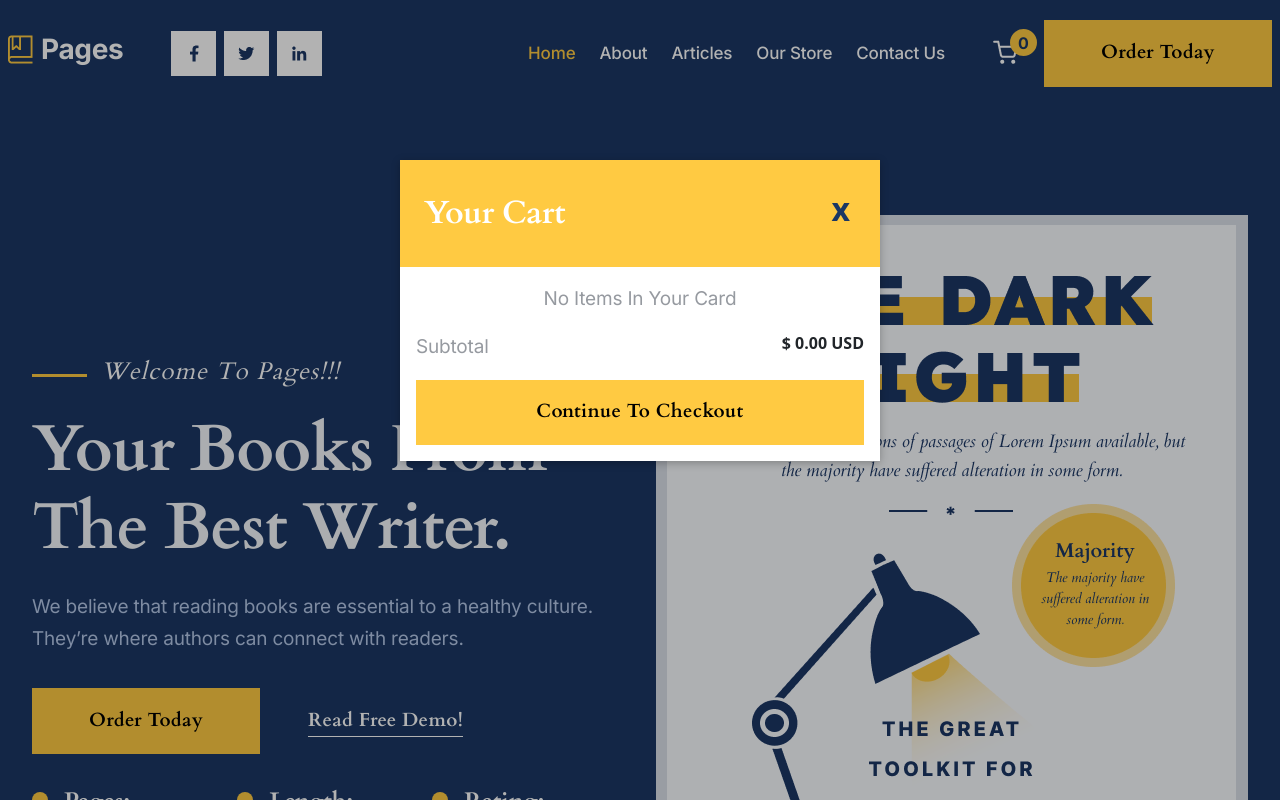
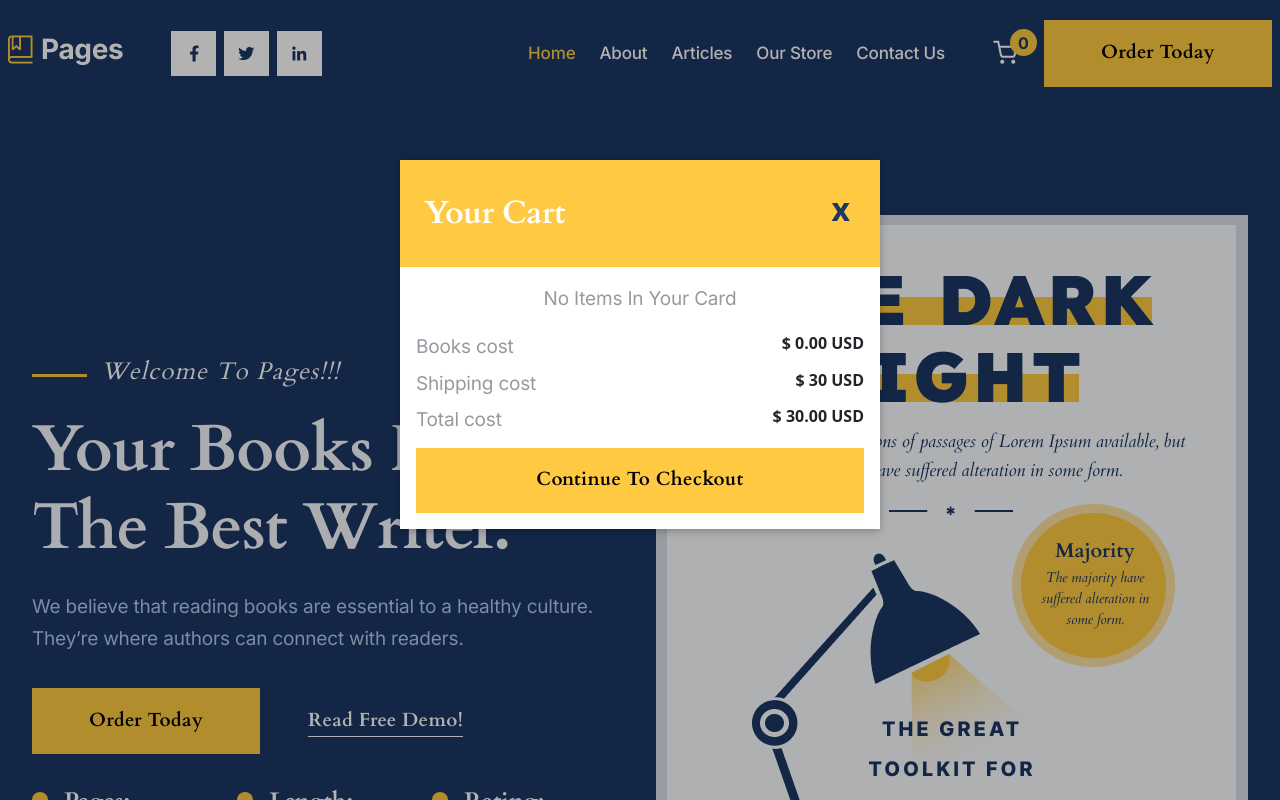
Before and after one commit to Szidelo/Book-store-vuejs, a Vue app: page /home in a window 1280 px wide. Both pictures are taken after a click on the picture 1005 px from the left and 51 px from the top of the page. Shown: the top 800 px of the page. Built offline with nearby package versions, Linux system fonts and the light colour scheme.

Commit message:
shipment cost and logic added to Cart class

```diff
--- a/src/App.vue
+++ b/src/App.vue
@@ -43,7 +43,7 @@ export default defineComponent({
 }
 
 ::-webkit-scrollbar {
-	display: none;
+	display: none; /* Chrome */
 }
 
 .container {
@@ -56,6 +56,11 @@ section {
 
 main {
 	min-height: 100vh;
+}
+
+.custom-card {
+	box-shadow: 0px 5px 10px 0px rgba(4, 11, 20, 0.15);
+	border-radius: 10px;
 }
 
 .color-blue {
--- a/src/classes/Cart.ts
+++ b/src/classes/Cart.ts
@@ -4,6 +4,7 @@ import { ref } from "vue";
 class Cart {
 	private items = ref<CartItem[]>([]);
 	private key = "cart-items";
+	private shipmentCost = 30;
 
 	constructor() {
 		this.items.value = this.getItems();
@@ -31,39 +32,51 @@ class Cart {
 		return JSON.parse(localStorage.getItem(this.key) || "[]") as CartItem[];
 	}
 
+	public getShipmentCost() {
+		return this.getTotal() <= 100 ? this.shipmentCost : 0;
+	}
+
 	public getTotal() {
-        return this.items.value.reduce((acc, item) => {
+		const total = this.items.value.reduce((acc, item) => {
 			const itemPrice = +(item.product.price * item.quantity).toFixed(2);
 			return acc + itemPrice;
 		}, 0);
+
+		return total;
+	}
+
+	public getTotalWithShipment() {
+		return this.getTotal() < 100
+			? this.getTotal() + this.shipmentCost
+			: this.getTotal();
 	}
 
 	public getTotalQuantity() {
 		return this.items.value.reduce((total, item) => {
-            return total += item.quantity
-        }, 0)
+			return (total += item.quantity);
+		}, 0);
 	}
 
 	public removeItem(itemId: string) {
 		const index = this.items.value.findIndex((item) => {
-            return item.product.id === itemId
-        })
+			return item.product.id === itemId;
+		});
 
-        this.items.value.splice(index, 1)
+		this.items.value.splice(index, 1);
 
-        this.saveToLocalStorage()
+		this.saveToLocalStorage();
 	}
 
 	public updateQuantity(item: CartItem, newQuantity: number) {
 		const index = this.items.value.findIndex((book) => {
-            return book.product.id === item.product.id
-        })
+			return book.product.id === item.product.id;
+		});
 
-        newQuantity < 1 ? 1 : newQuantity
+		newQuantity < 1 ? 1 : newQuantity;
 
-        this.items.value[index].quantity = newQuantity
+		this.items.value[index].quantity = newQuantity;
 
-        this.saveToLocalStorage()
+		this.saveToLocalStorage();
 	}
 }
 
--- a/src/components/articles/ArticleCard.vue
+++ b/src/components/articles/ArticleCard.vue
@@ -1,6 +1,6 @@
 <template>
 	<div class="col-12 col-lg-6 col-xxl-4 p-0 pb-4 p-sm-4">
-		<div class="card mb-4">
+		<div class="card custom-card mb-4">
 			<router-link class="card__img-container" :to="'/articles/' + id">
 				<div>
 					<img
@@ -68,9 +68,9 @@ export default defineComponent({
 	height: 100%;
 	max-height: 580px;
 	padding: 0;
-	border-radius: 10px;
+	/* border-radius: 10px; */
 	overflow: hidden;
-	box-shadow: 0 2px 15px rgba(0, 0, 0, 0.1);
+	/* box-shadow: 0 2px 15px rgba(0, 0, 0, 0.1); */
 }
 
 .card__img-container {
--- a/src/components/cart/TheCart.vue
+++ b/src/components/cart/TheCart.vue
@@ -16,7 +16,7 @@
 			</button>
 		</header>
 		<div class="p-3">
-			<div class="w-100">
+			<div class="cart-content w-100">
 				<ul>
 					<p
 						v-if="!productsInCart"
@@ -40,10 +40,18 @@
 			</div>
 			<div>
 				<div class="d-flex justify-content-between">
-					<p>Subtotal</p>
+					<p class="mb-1">Books cost</p>
 					<strong>$ {{ orderedProducts.getTotal().toFixed(2) }} USD</strong>
 				</div>
-				<base-button class="btn-yellow btn-xxl"
+				<div class="d-flex justify-content-between">
+					<p class="mb-1">Shipping cost</p>
+					<strong>$ {{ orderedProducts.getShipmentCost() }} USD</strong>
+				</div>
+				<div class="d-flex justify-content-between">
+					<p class="mb-1">Total cost</p>
+					<strong>$ {{ orderedProducts.getTotalWithShipment().toFixed(2) }} USD</strong>
+				</div>
+				<base-button class="btn-yellow btn-xxl mt-2"
 					>Continue To Checkout</base-button
 				>
 			</div>
@@ -107,6 +115,11 @@ export default defineComponent({
 	padding: 0;
 }
 
+.cart-content {
+	max-height: 400px;
+	overflow-y: scroll;
+}
+
 .close-btn {
 	background-color: transparent;
 	border: none;
--- a/src/components/homepage/ChapterCard.vue
+++ b/src/components/homepage/ChapterCard.vue
@@ -1,6 +1,6 @@
 <template>
 	<div class="col-12 col-xl-6 mb-4">
-		<div class="bg-white p-3 p-md-5 h-100">
+		<div class="custom-card bg-white p-3 p-md-5 h-100">
 			<h5>{{ title }}</h5>
 
 			<p>{{ text }}</p>
--- a/src/components/homepage/LearnCard.vue
+++ b/src/components/homepage/LearnCard.vue
@@ -1,6 +1,6 @@
 <template>
 	<div class="col-12 col-md-6 mb-4">
-		<div class="bg-grayish-blue p-3 p-md-5 h-100">
+		<div class="custom-card bg-grayish-blue p-3 p-md-5 h-100">
 			<div class="mb-4">
 				<span>{{ number }}</span>
 			</div>
--- a/src/components/homepage/TestimonialCard.vue
+++ b/src/components/homepage/TestimonialCard.vue
@@ -1,5 +1,5 @@
 <template>
-	<div class="wrapper bg-blue p-3 p-sm-4 me-0 me-md-4">
+	<div class="custom-card wrapper bg-blue p-3 p-sm-4 me-0 me-md-4">
 		<div
 			class="d-flex flex-column flex-sm-row justify-content-center justify-content-sm-start align-items-center gap-3 mb-2 mx-auto mx-sm-0"
 		>
--- a/src/components/layouts/TheNav.vue
+++ b/src/components/layouts/TheNav.vue
@@ -119,7 +119,6 @@ export default defineComponent({
 		const cardIsVisible = ref<boolean>(false);
 
 		const closeCart = () => {
-			console.log(cardIsVisible);
 			return (cardIsVisible.value = false);
 		};
 
```
Lines whose indentation alone changed are shown as unchanged.
